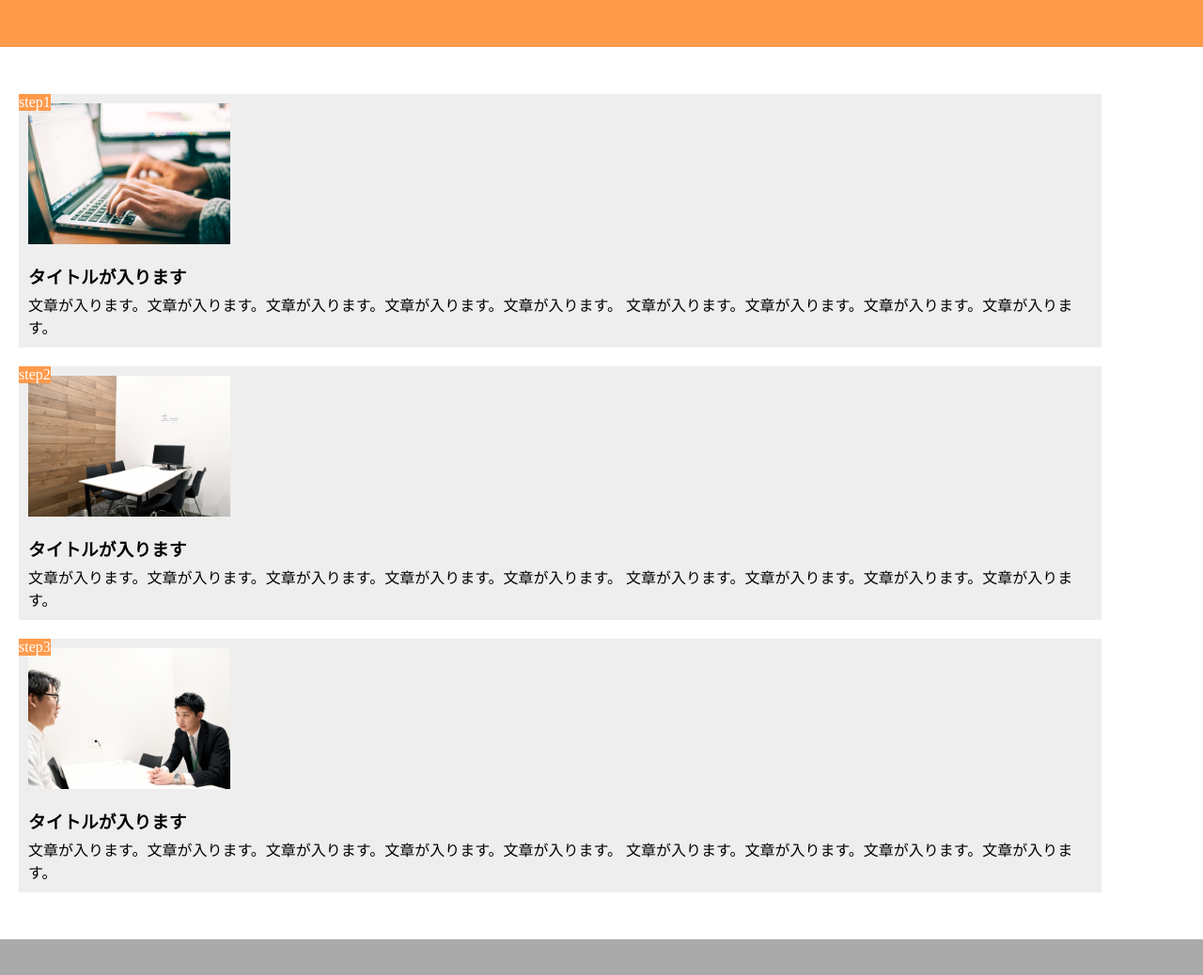
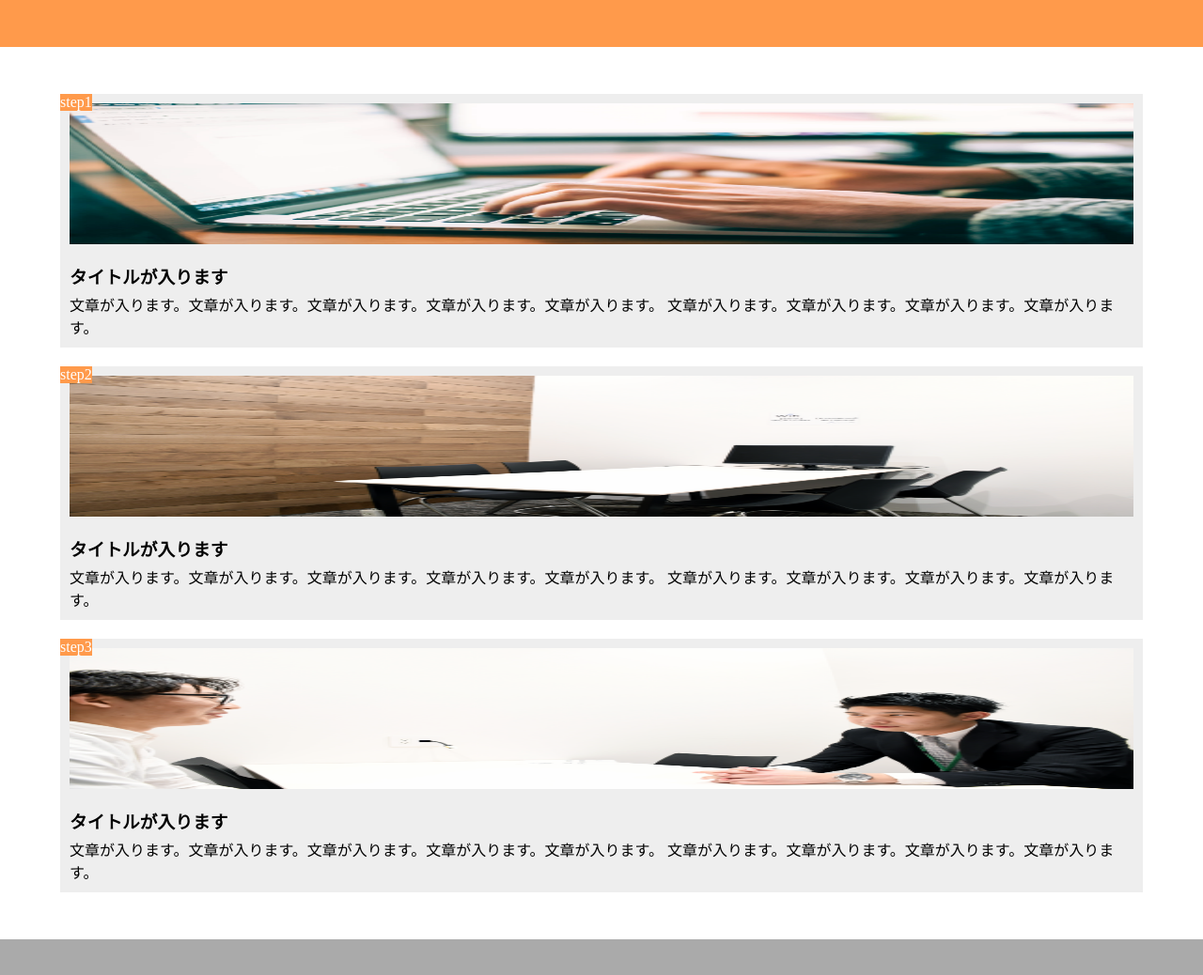
Before and after one commit to haru-0909/chapter1-10, a plain HTML site: page index.html in a window 1280 px wide. Shown: the whole page at 94% size. Drawn offline with Linux system fonts and the light colour scheme.

Commit message:
[finish]1-10

```diff
--- a/index.html
+++ b/index.html
@@ -11,7 +11,7 @@
     <header></header>
 
     <main>
-      <div class="step-box">
+      <div class="step-box1">
         <img class="step-img1" src="img/flow01.png">
       　<span class="step-num">step1</span>
         <h3 class="title">タイトルが入ります</h3>
@@ -20,7 +20,7 @@
           文章が入ります。文章が入ります。文章が入ります。文章が入ります。
         </p>
       </div>
-      <div class="step-box">
+      <div class="step-box2">
         <img class="step-img2" src="img/flow02.png">
       　<span class="step-num">step2</span>
         <h3 class="title">タイトルが入ります</h3>
@@ -29,7 +29,7 @@
           文章が入ります。文章が入ります。文章が入ります。文章が入ります。
         </p>
       </div>
-      <div class="step-box">
+      <div class="step-box3">
         <img class="step-img3" src="img/flow03.png">
       　<span class="step-num">step3</span>
         <h3 class="title">タイトルが入ります</h3>
--- a/style.css
+++ b/style.css
@@ -15,7 +15,23 @@ main {
   display: flex;
 }
 
-.step-box {
+.step-box1 {
+  width: 300px;
+  margin-right: 30px;
+  padding: 10px;
+  position: relative;
+  background-color: #eee;
+}
+
+.step-box2 {
+  width: 300px;
+  margin-right: 30px;
+  padding: 10px;
+  position: relative;
+  background-color: #eee;
+}
+
+.step-box3 {
   width: 300px;
   margin-right: 30px;
   padding: 10px;
@@ -71,12 +87,40 @@ footer {
   }
 }
 
-main {
+ main {
   width: 100%;
   display: block;
+  margin: 50px 0;
 }
 
-.step-box {
+.step-box1 {
   width: 90%;
-  margin: 20px;
+  margin: 0 auto;
+  margin-bottom: 20px;
 }
+
+.step-box2 {
+  width: 90%;
+  margin: 0 auto;
+  margin-bottom: 20px;
+}
+
+.step-box3 {
+  width: 90%;
+  margin: 0 auto;
+}
+
+ .step-img1 {
+  width: 100%;
+  height: 150px;
+}
+
+.step-img2 {
+  width: 100%;
+  height: 150px;
+}
+
+.step-img3 {
+  width: 100%;
+  height: 150px;
+}
```
